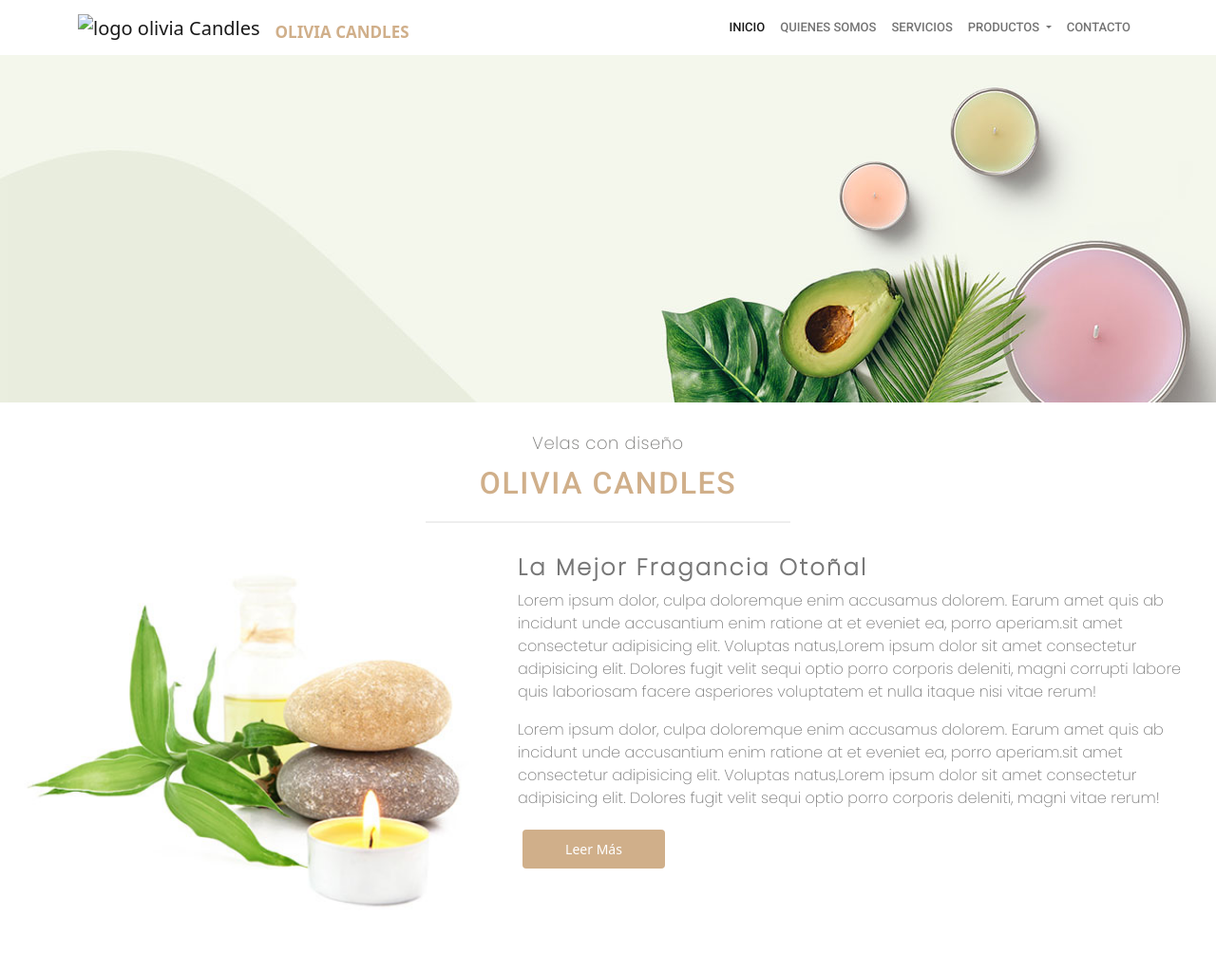
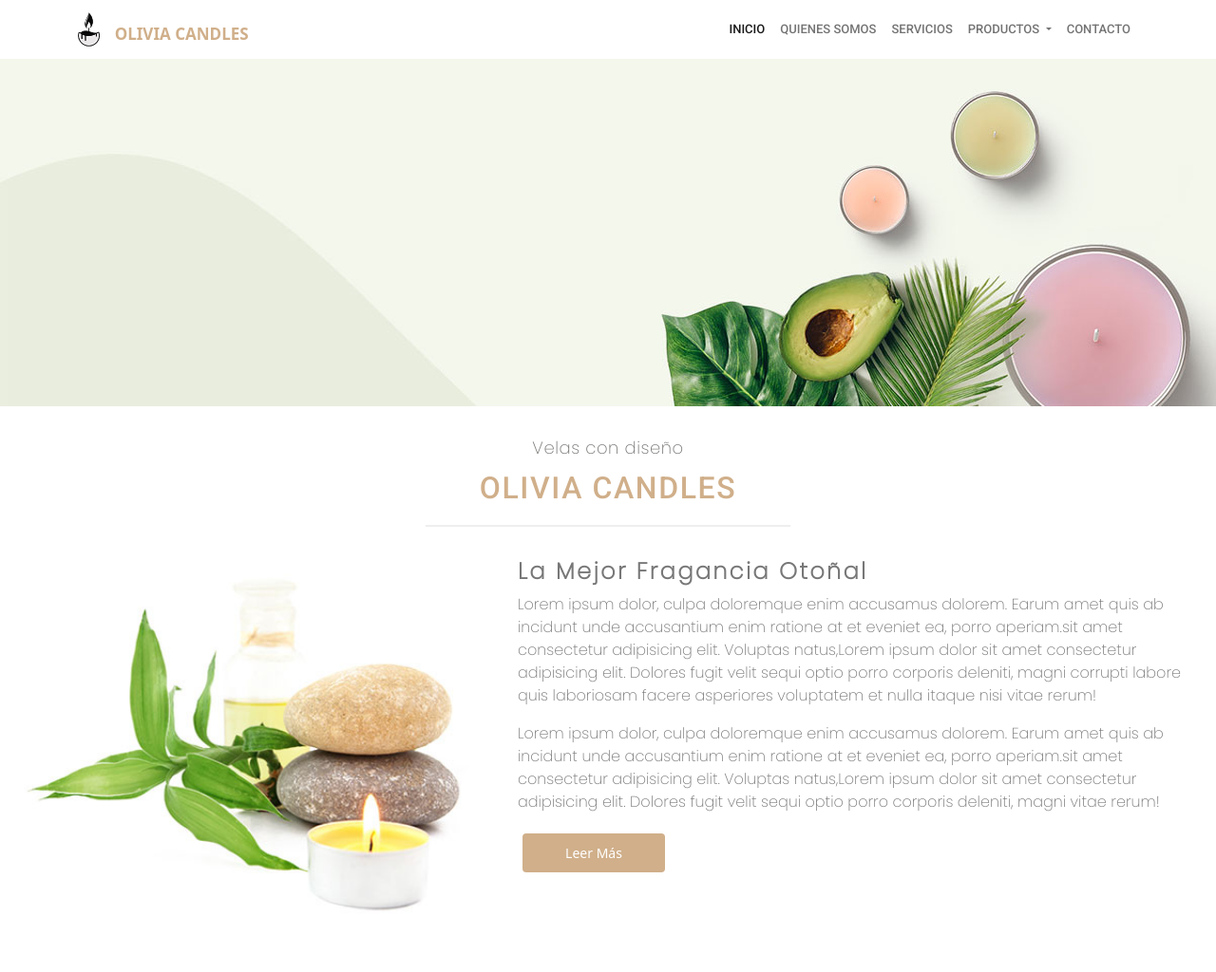
Before and after one commit to FranciscoBellani/velas-olivia, a plain HTML site: page index.html in a window 1280 px wide. Shown: the top 1024 px of the page at 95% size. Drawn offline with nearby package versions, Linux system fonts and the light colour scheme.

Commit message:
corrijo logo 2 vez

```diff
--- a/index.html
+++ b/index.html
@@ -21,7 +21,7 @@
 <nav class="navbar navbar-expand-lg navbar-light static-top">
     <div class="container">
       <a class="navbar-brand" href="#">
-        <img src="./Velas Olivia/imagenes/logo.png" alt="logo olivia Candles" height="36">
+        <img src="./imagenes/logo.png" alt="logo olivia Candles" height="36">
       </a>
       <span class="span-logo">Olivia Candles</span>
       <button class="navbar-toggler" type="button" data-bs-toggle="collapse" data-bs-target="#navbarSupportedContent" aria-controls="navbarSupportedContent" aria-expanded="false" aria-label="Toggle navigation">
```
